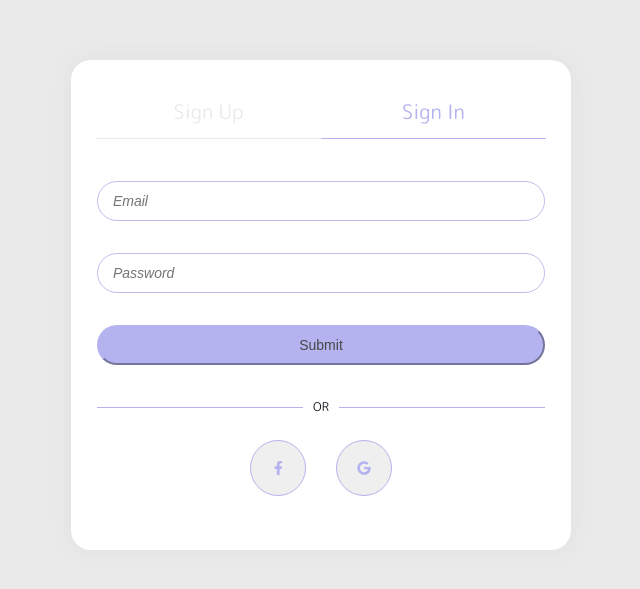
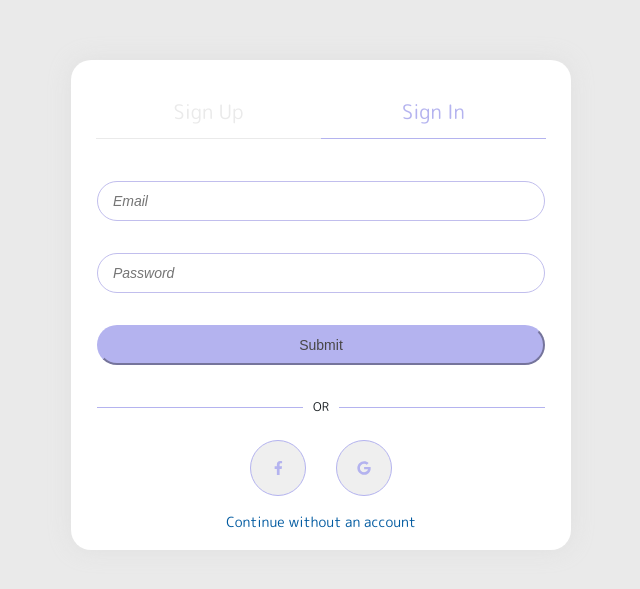
Before and after one commit to mvn-tienle2-dn/Todo-PWA, a Vue app in the folder todo-vue-pwa/: page /auth in a window 1280 px wide. Shown: the part 111-700 px from the top of the page, without its empty margins (319-959 px from the left). Built offline with nearby package versions, Linux system fonts and the light colour scheme.

Commit message:
add continue without account

```diff
--- a/todo-vue-pwa/src/assets/styling/pages/_auth.scss
+++ b/todo-vue-pwa/src/assets/styling/pages/_auth.scss
@@ -142,7 +142,7 @@
       .fa-google, .fa-facebook-f {
         @include pxRem(margin-top, 20);
       }
-      &:last-child {
+      &:nth-child(2) {
         margin-right: 0;
       }
       &:before {
@@ -218,5 +218,8 @@
       @include pxRem(width, 30);
     }
   }
-
+  .link-not-account {
+    display: block;
+    padding-top: 15px;
+  }
 }
--- a/todo-vue-pwa/src/components/features/SignIn.vue
+++ b/todo-vue-pwa/src/components/features/SignIn.vue
@@ -13,6 +13,7 @@
       <div class="action">
         <button type="button" class="btn btn-fb" @click="signinWithFB()"><i class="fab fa-facebook-f"></i></button>
         <button type="button" class="btn btn-google" @click="signinWithGoogle()"><i class="fab fa-google"></i></button>
+        <a class="link-not-account" href="/todos">Continue without an account</a>
       </div>
     </form>
   </div>
```
